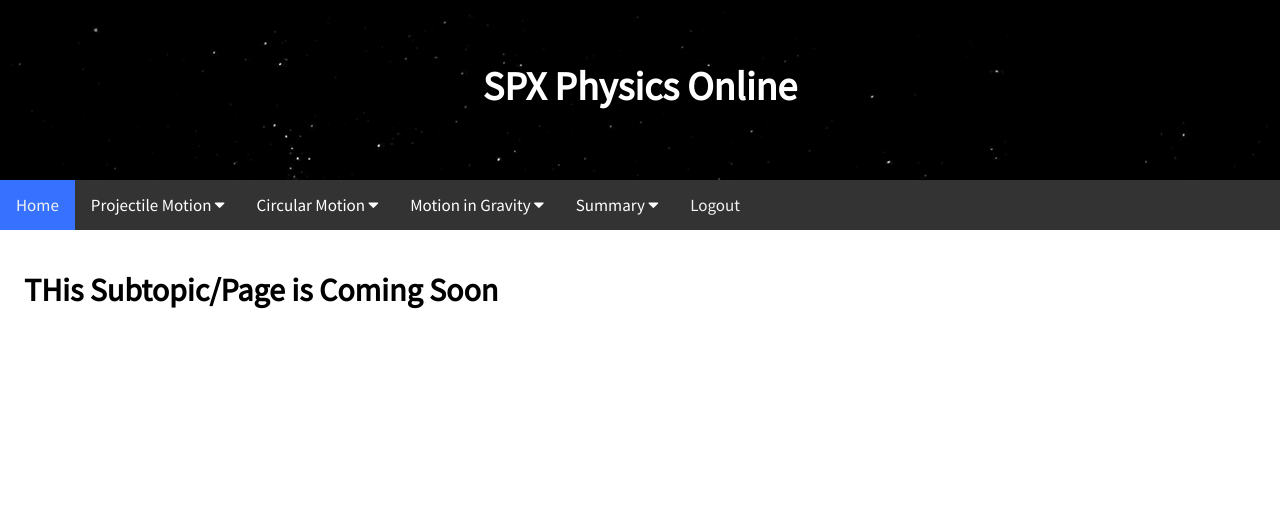
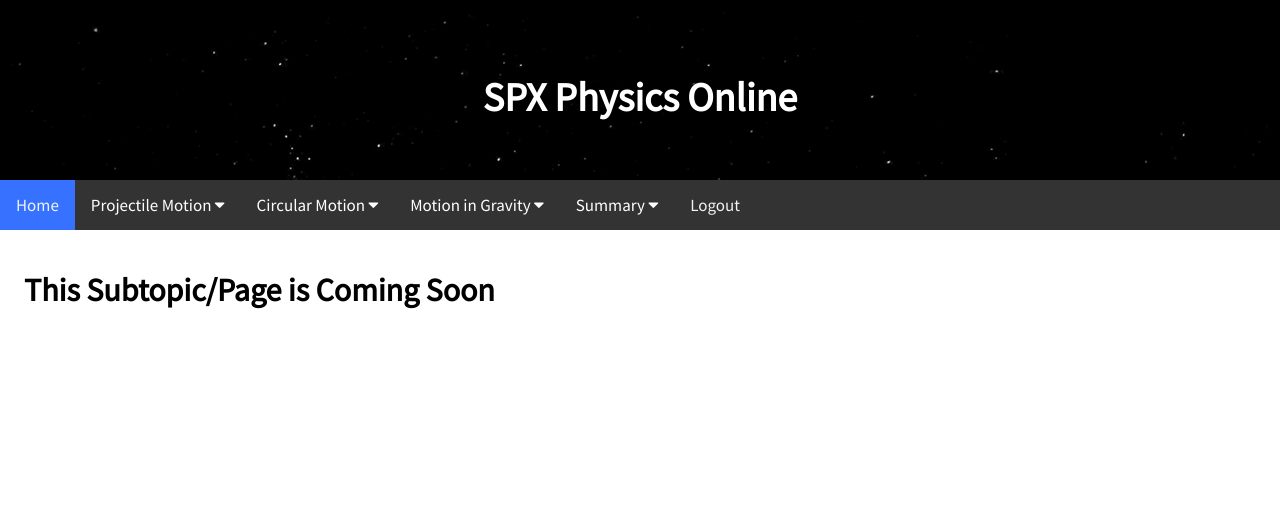
Before and after one commit to PYastreboff/IPT-Major-Project-2022, a PHP site: page /comingSoon.php in a window 1280 px wide. Shown: the top 508 px of the page. Run offline with PHP 8.4, Linux system fonts and the light colour scheme; the visitor is signed in with stand-in values (Sample User, id 1).

Commit message:
more finishing touches to deliverable 1

```diff
--- a/Part 2/System Deliverable 1/Website/comingSoon.php
+++ b/Part 2/System Deliverable 1/Website/comingSoon.php
@@ -11,7 +11,7 @@
 		?>
 		<maincontent>
 			<div class="homeContent">
-				<h1>THis Subtopic/Page is Coming Soon</h1>
+				<h1>This Subtopic/Page is Coming Soon</h1>
 			</div>
 		</maincontent>
 		<?php require('footer.php'); ?>
--- a/Part 2/System Deliverable 1/Website/css/style.css
+++ b/Part 2/System Deliverable 1/Website/css/style.css
@@ -336,7 +336,7 @@ header h1 {
   position: relative;
   z-index: 3;
   align-self: center;
-  margin-top: 3.8rem;
+  margin-top: 4.5rem;
   font-size: 2.5rem;
 }
 
--- a/Part 2/System Deliverable 1/Website/index.php
+++ b/Part 2/System Deliverable 1/Website/index.php
@@ -13,7 +13,7 @@
 			<div class="homeContent">
 				<h1>SPX Physics Online Home Page</h1>
 				<h2>Welcome to SPX Physics Online</h2>
-				<p>This Website will help you revise/learn for the content in the HSC Physics <u>Advanced Mechanics</u> Unit</p>
+				<p>This Website will help you revise/learn for the content in the HSC Physics <b>Advanced Mechanics</b> Unit</p>
 				<p>This includes the subtopics of:</p>
 				<ul>
 					<li><a href="pmInfo.php">Projectile Motion</a></li>
```
